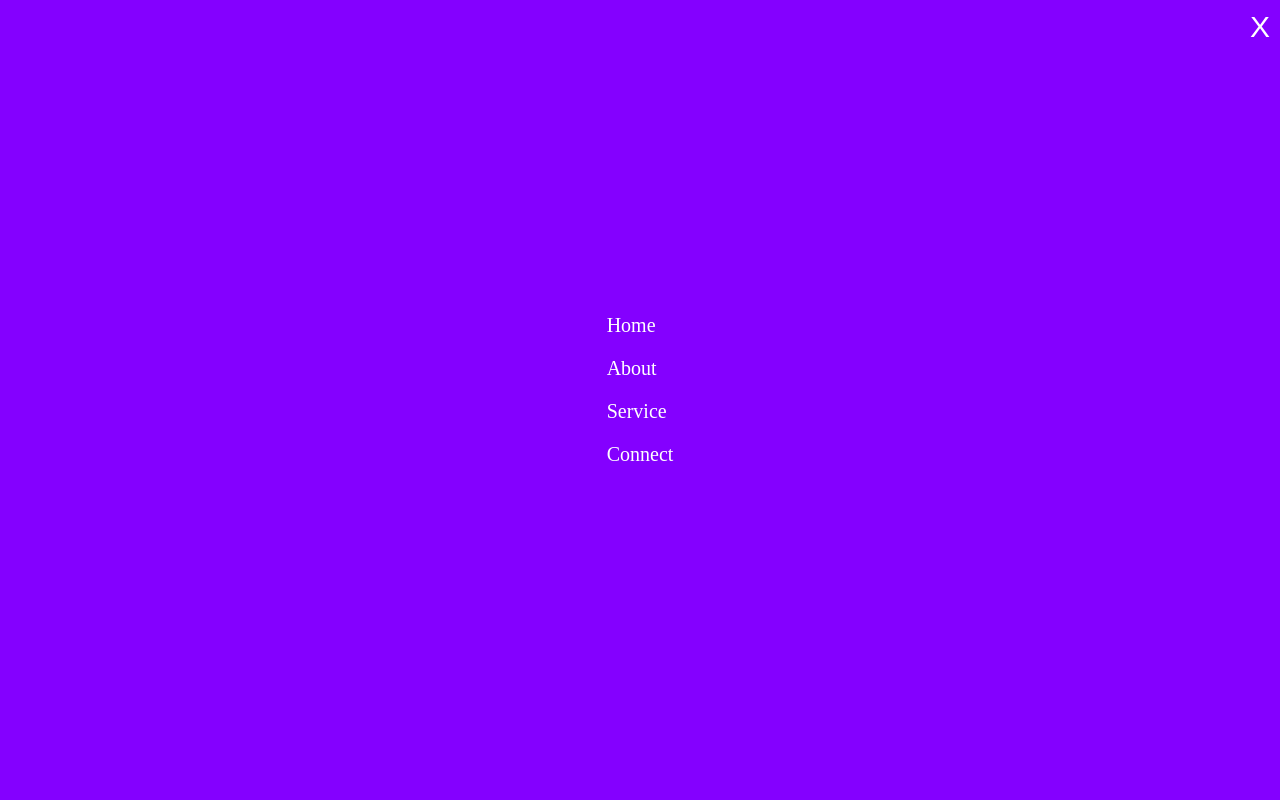
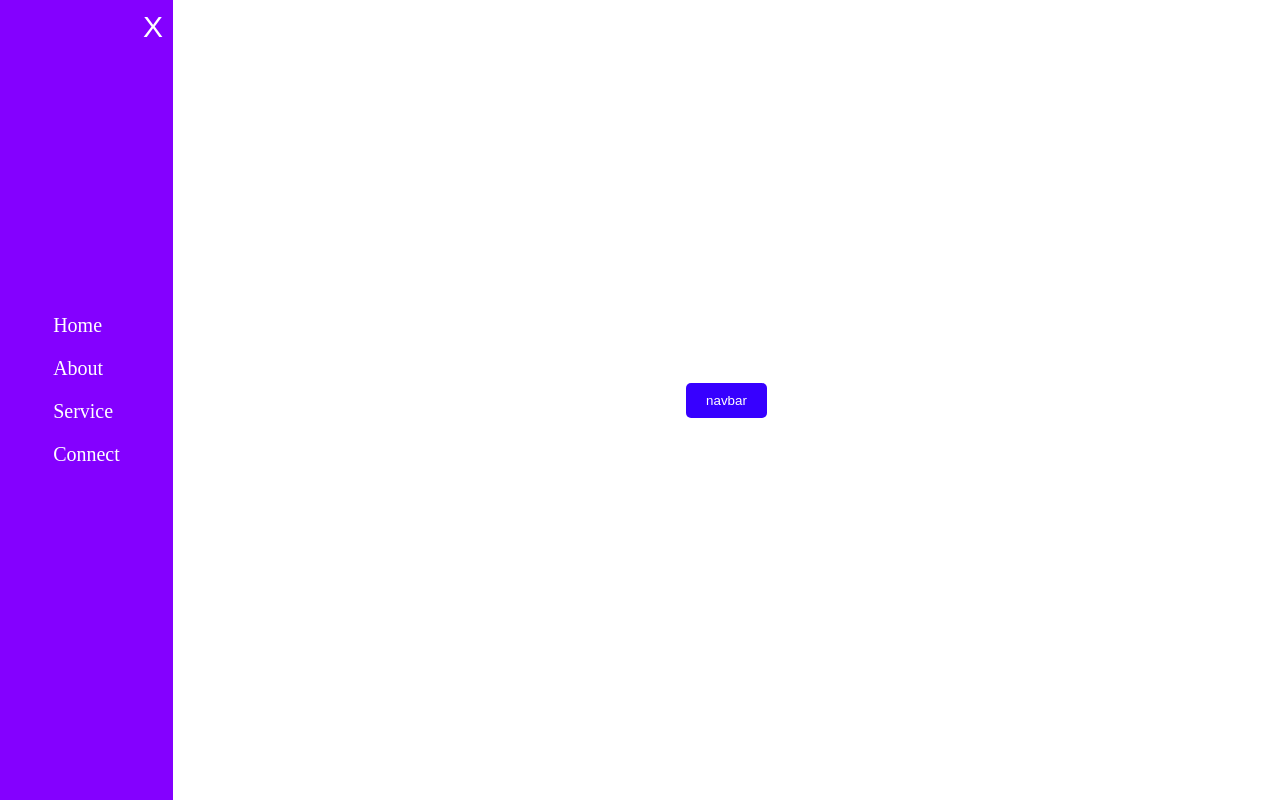
Before and after one commit to Hadisehzamani/sideNav-overlay, a plain HTML site: page index.html in a window 1280 px wide. Both pictures are taken after a click on the button "navbar". Drawn offline with Linux system fonts and the light colour scheme.

Commit message:
sidenav push

```diff
--- a/style.css
+++ b/style.css
@@ -8,6 +8,7 @@
     width: 100%;
     height: 100vh;
     position: relative;
+    display: flex;
     overflow-x: hidden;
 }
 
@@ -29,7 +30,7 @@ button {
 }
 
 .nav {
-    position: fixed;
+    position: relative;
     width: 0;
     height: 100%;
     display: flex;
@@ -65,5 +66,5 @@ button {
 }
 
 .nav.active {
-    width: 100vw;
+    width: 200px;
 }
```
